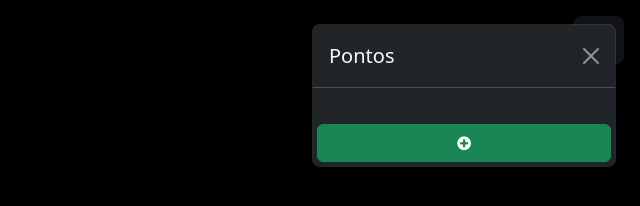
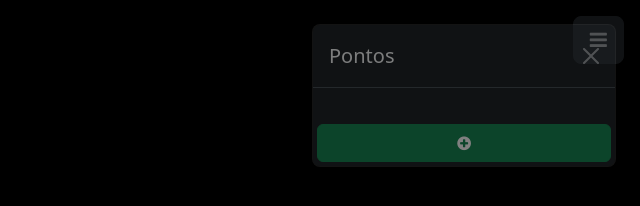
Before and after one commit to LeonardoPinheiroLacerda/Spyrograph, a plain HTML site: page index.html in a window 1280 px wide. Both pictures are taken after a click on the button 1238 px from the left and 40 px from the top of the page. Shown: the whole page, without its empty margins (640-1280 px from the left). Drawn offline with nearby package versions, Linux system fonts and the light colour scheme.

Commit message:
Transparencia de modal

```diff
--- a/index.html
+++ b/index.html
@@ -29,7 +29,7 @@
     </button>
 
     <div class="modal fade text-light" id="modal" tabindex="-1" aria-hidden="true" data-bs-theme="dark">
-        <div class="modal-dialog position-absolute m-4 top-0 end-0 modal-dialog-scrollable">
+        <div class="modal-dialog position-absolute m-4 top-0 end-0 modal-dialog-scrollable opacity-50">
             <div class="modal-content">
                 <div class="modal-header">
                     <h1 class="modal-title fs-5" id="exampleModalLabel">Pontos</h1>
--- a/js/script.js
+++ b/js/script.js
@@ -95,7 +95,7 @@ function addPoint() {
 
         <div class="d-flex flex-row mt-3">
 
-            <div class="me-auto">
+            <!--<div class="me-auto">
                 <button class="btn btn-success ${(id === 1 ? 'disabled' : '')}" id="point-arrow-up-${id}" >
                     <i class="fa fa-arrow-up"></i>
                 </button>
@@ -103,7 +103,7 @@ function addPoint() {
                 <button class="btn btn-success" id="point-arrow-down-${id}">
                     <i class="fa fa-arrow-down"></i>
                 </button>
-            </div>
+            </div>-->
 
             <button class="btn btn-danger ms-auto" id="point-delele-${id}" onclick="removePoint(${id})">
                 <i class="fa fa-trash"></i>
```
